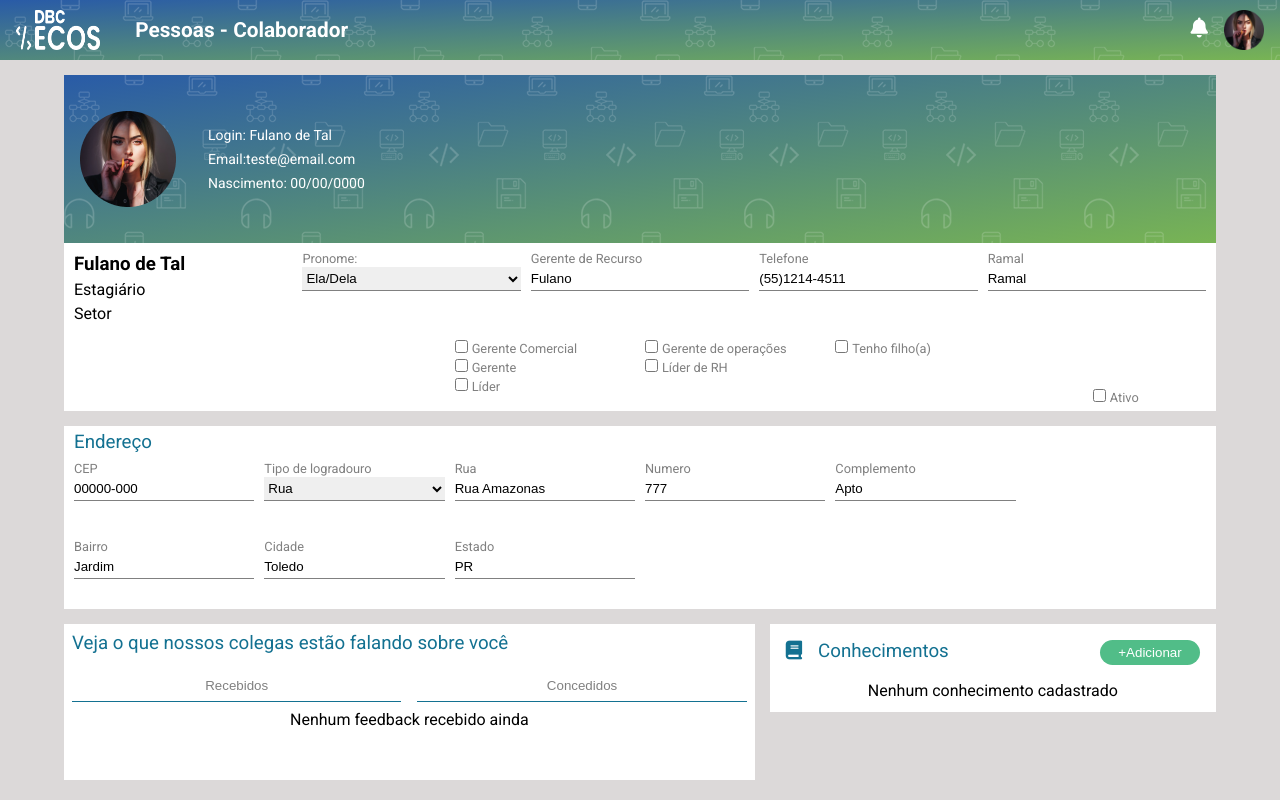
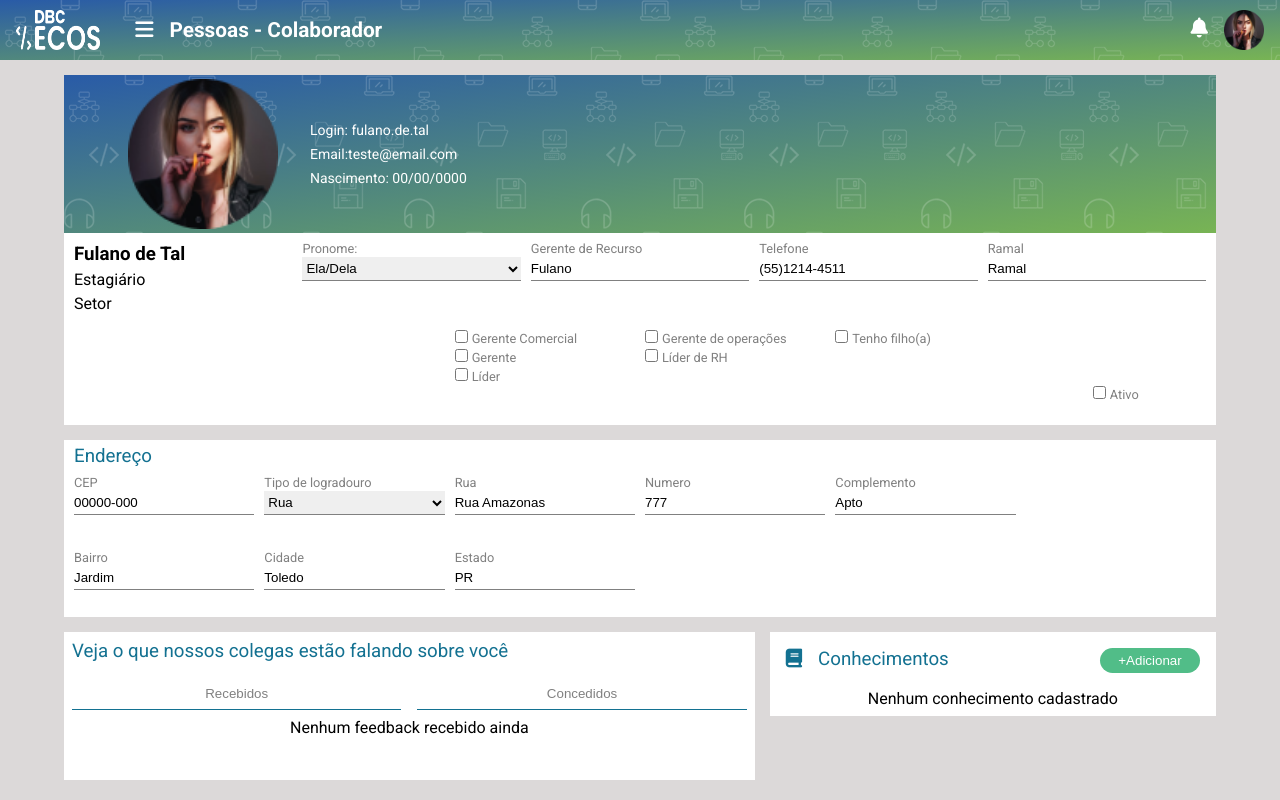
Before and after one commit to DanielaLeguari/homework7, a website built with webpack: page perfil.html in a window 1280 px wide. Built offline with nearby package versions, Linux system fonts and the light colour scheme.

Commit message:
ajustes finais tela perfil

```diff
--- a/perfil.html
+++ b/perfil.html
@@ -19,7 +19,7 @@
     <header class="perfil-header">
         <div class="perfil-header-item">
             <img class="perfil-logo" src="./img/header-perfil-logo.png" alt="">
-            <button class="perfil-header-btn" type="button">Pessoas - Colaborador</button>
+            <button class="perfil-header-btn" type="button"><i class="fa-sharp fa-solid fa-bars perfil-icone-menu"></i>Pessoas - Colaborador</button>
         </div>
         <div class="perfil-header-item">
             <i class="fa-sharp fa-solid fa-bell perfil-icone-notificacao"></i>
@@ -32,7 +32,7 @@
             <div class="perfil-informacoes-contato">
                 <img class="perfil-foto-coloborador" src="./img/header-foto.png" alt="">
                 <ul>
-                    <li class="perfil-lista-dados">Login: Fulano de Tal</li>
+                    <li class="perfil-lista-dados">Login: fulano.de.tal</li>
                     <li class="perfil-lista-dados">Email:teste@email.com</li>
                     <li class="perfil-lista-dados">Nascimento: 00/00/0000</li>
                 </ul>
--- a/styles/style-perfil.scss
+++ b/styles/style-perfil.scss
@@ -33,6 +33,10 @@ $perfil-bg-secoes: #FFFFFF;
         padding: 0 1.2rem;
         font-family: $perfil-fonte-principal;
         cursor: pointer;
+
+        .perfil-icone-menu{
+            margin-right: 1rem;
+        }
     }
 
     .perfil-header-btn:hover {
@@ -88,11 +92,13 @@ $perfil-bg-secoes: #FFFFFF;
         align-items: center;
         color: $perfil-cor-fonte-header;
         font-family: $perfil-fonte-principal;
-        height: 50%;
+        height: 45%;
 
         .perfil-foto-coloborador {
+            width: 150px;
             align-items: center;
-            margin: 1rem;
+            margin: 0 1rem;
+            margin-left: 4rem;
         }
 
         .perfil-lista-dados {
```
